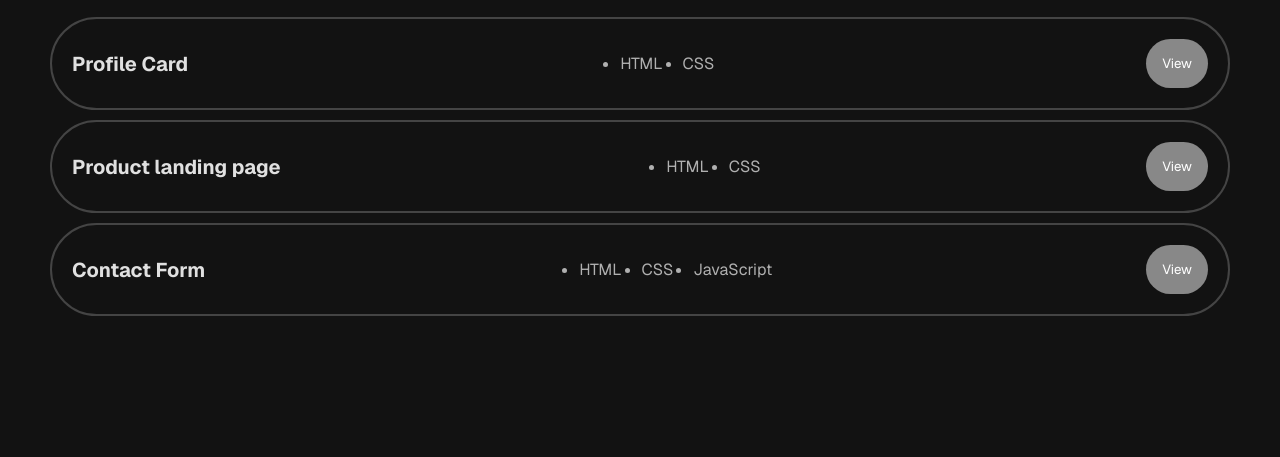
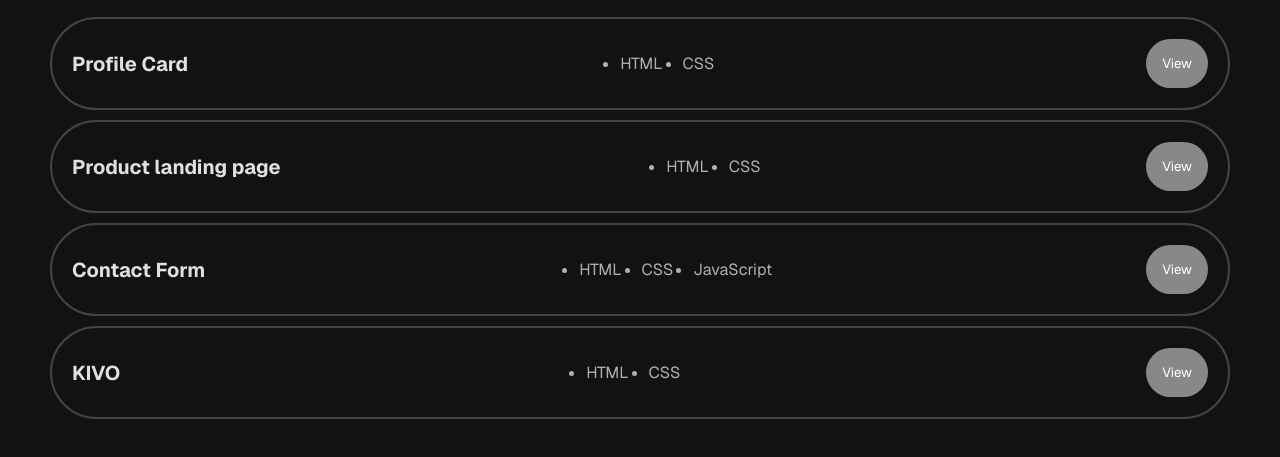
Before and after one commit to anthax/portfolio, a plain HTML site: page portfolio.html in a window 1280 px wide. Shown: the part 93-550 px from the top of the page. Drawn offline with nearby package versions, Linux system fonts and the light colour scheme.

Commit message:
portfolio update

```diff
--- a/portfolio.html
+++ b/portfolio.html
@@ -48,6 +48,11 @@
         <ul><li>HTML</li><li>CSS</li><li>JavaScript</li></ul>
         <a href="/projects/contact-form.html" title="view contact form" alt="link to a contact form"><button class="btn-portfolio">View</button></a>
       </div>
+      <div class="portfolio">
+        <h2>KIVO</h2>
+        <ul><li>HTML</li><li>CSS</li></ul>
+        <a href="/projects/KIVO/index.html" title="view restaurant" alt="link to a mock restaurant website"><button class="btn-portfolio">View</button></a>
+      </div>
     </div>
 
   </main>
```
